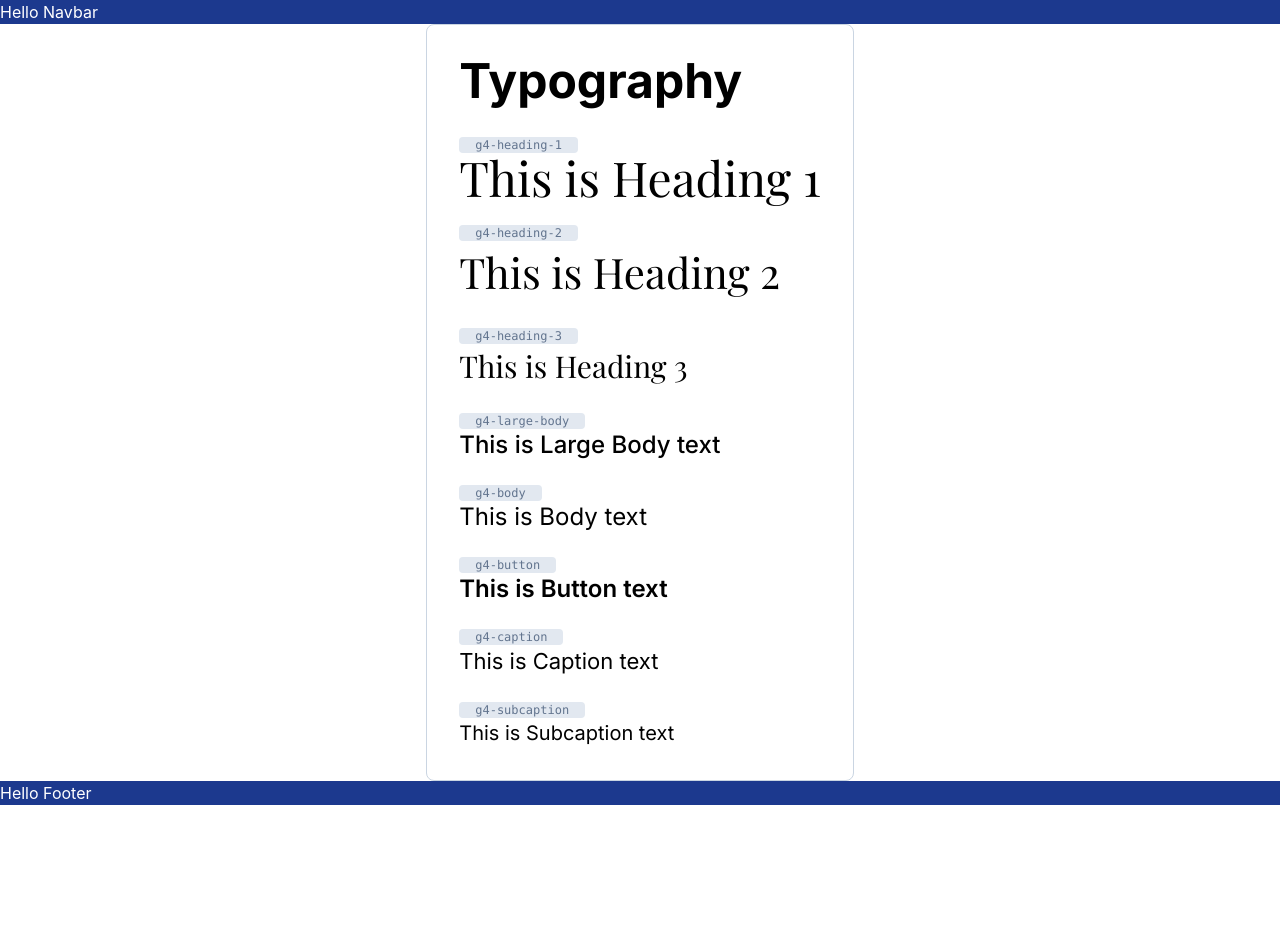
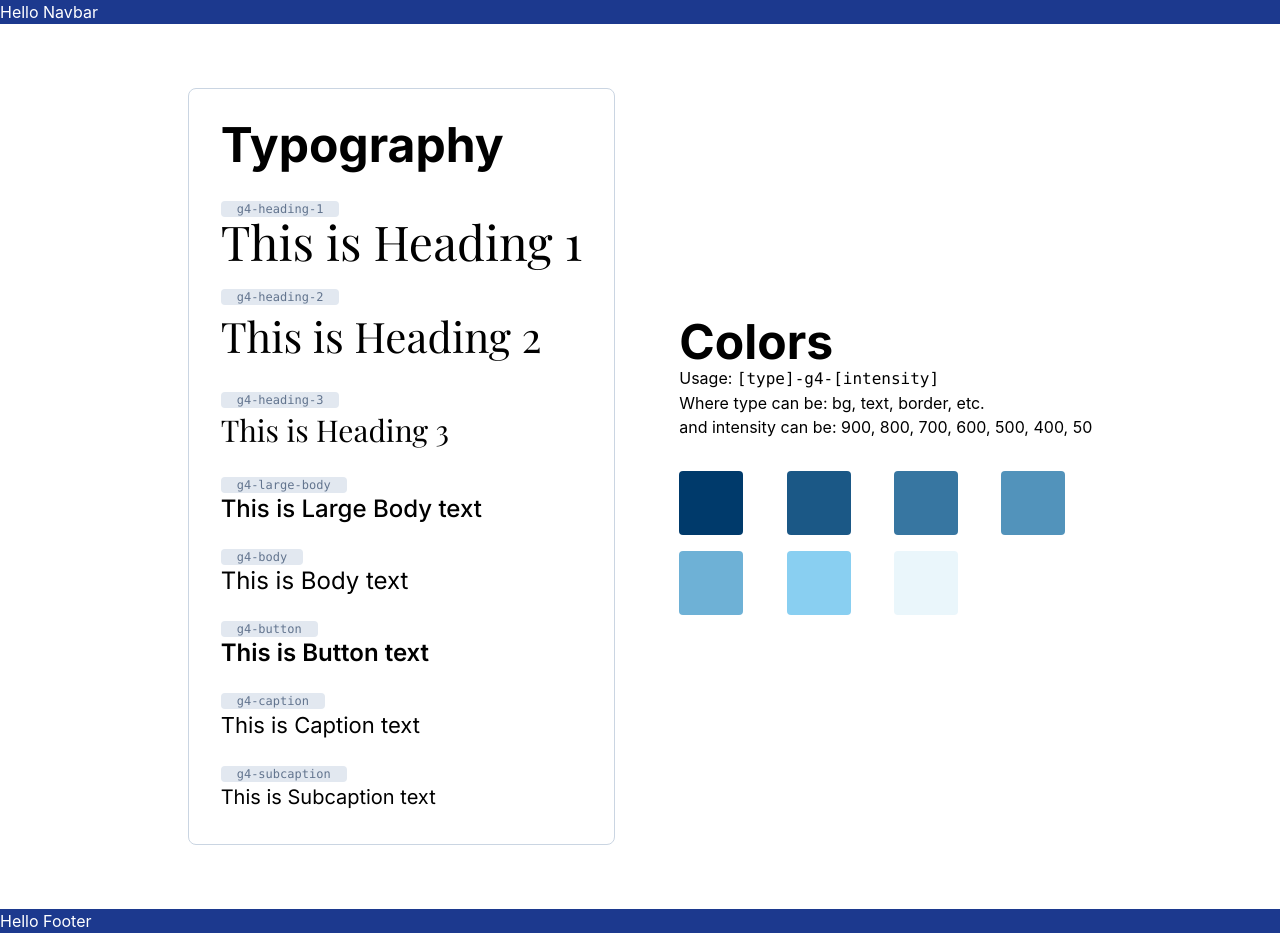
Before and after one commit to karllogdat/lexmeet-group4-template, a React (Vite) app: page /design-system in a window 1280 px wide. Before the commit the page ends 805 px from the top, so only its background shows below. Built offline with nearby package versions, Linux system fonts and the light colour scheme; a web font is replaced by a local one.

Commit message:
Added group colors to the design system

```diff
--- a/src/index.css
+++ b/src/index.css
@@ -38,3 +38,14 @@
 .g4-subcaption {
   @apply font-inter text-[20px];
 }
+
+@theme {
+  /* Group 4 Blue */
+  --color-g4-50: #eaf6fb;
+  --color-g4-400: #89cff1;
+  --color-g4-500: #6eb1d6;
+  --color-g4-600: #5293bb;
+  --color-g4-700: #3776a1;
+  --color-g4-800: #1b5886;
+  --color-g4-900: #003a6b;
+}
--- a/src/pages/DesignSystemPage.jsx
+++ b/src/pages/DesignSystemPage.jsx
@@ -2,7 +2,7 @@ import TypographyEntry from "../components/design-system/TypographyEntry";
 
 export default function DesignSystemPage() {
   return (
-    <div className="flex w-full h-shrink items-center justify-center">
+    <div className="flex w-full h-shrink items-center justify-center gap-16 py-16">
       <div className="flex flex-col gap-8 p-8 border border-slate-300 rounded-lg">
         <h1 className="font-inter font-bold text-5xl">Typography</h1>
         <div className="flex flex-col gap-6">
@@ -32,6 +32,26 @@ export default function DesignSystemPage() {
           </TypographyEntry>
         </div>
       </div>
+
+      <div className="flex flex-col gap-8">
+        <div className="flex flex-col">
+          <h1 className="font-inter text-5xl font-bold">Colors</h1>
+          <p>
+            Usage: <span className="font-mono">[type]-g4-[intensity]</span>
+          </p>
+          <p>Where type can be: bg, text, border, etc.</p>
+          <p>and intensity can be: 900, 800, 700, 600, 500, 400, 50</p>
+        </div>
+        <div className="grid grid-cols-4 gap-4">
+          <div className="w-16 h-16 bg-g4-900 rounded-sm" />
+          <div className="w-16 h-16 bg-g4-800 rounded-sm" />
+          <div className="w-16 h-16 bg-g4-700 rounded-sm" />
+          <div className="w-16 h-16 bg-g4-600 rounded-sm" />
+          <div className="w-16 h-16 bg-g4-500 rounded-sm" />
+          <div className="w-16 h-16 bg-g4-400 rounded-sm" />
+          <div className="w-16 h-16 bg-g4-50 rounded-sm" />
+        </div>
+      </div>
     </div>
   );
 }
```
